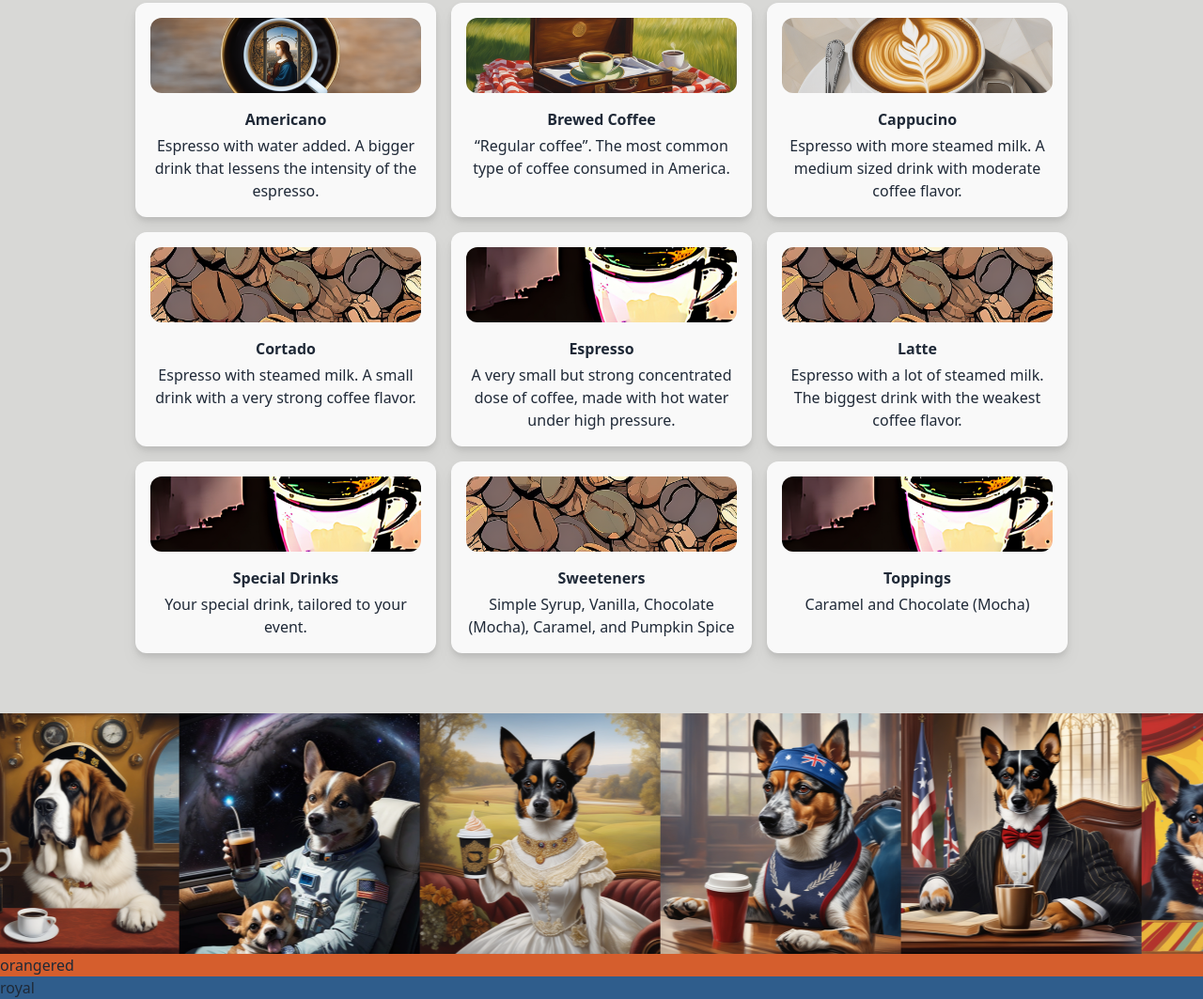
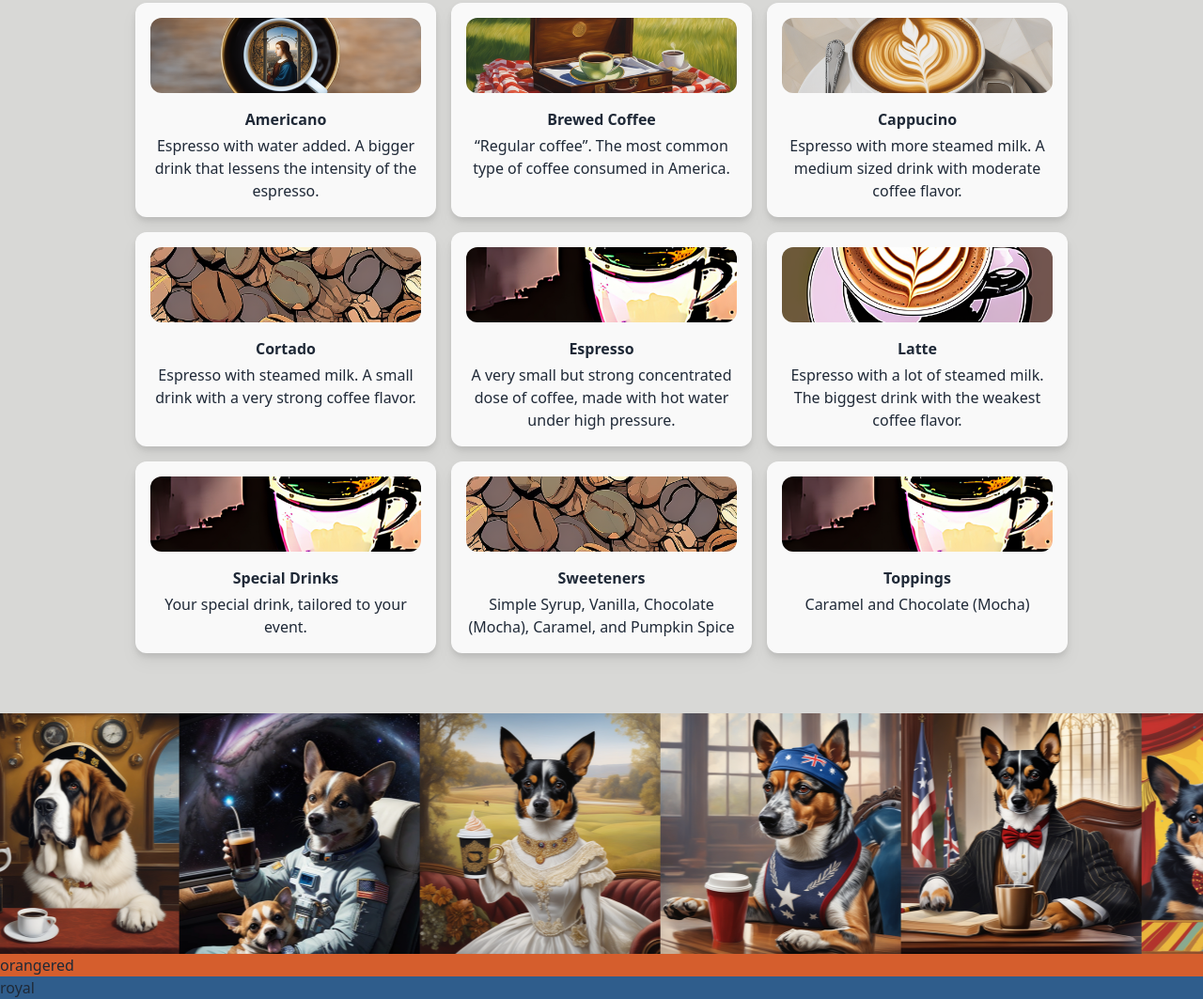
Before and after one commit to AndrewB-S/SYBCoffee, an Astro site: page / in a window 1280 px wide. Shown: the part 981-2044 px from the top of the page at 94% size. Built offline with nearby package versions, Linux system fonts and the light colour scheme; Astro itself is replaced by a stand-in of ours.

Commit message:
Update Drinks “latte”

```diff
--- a/src/content/drinks/latte.md
+++ b/src/content/drinks/latte.md
@@ -1,6 +1,5 @@
 ---
 title: Latte
-image: _astro/00111-16783458.png
+image: _astro/00238-1071363388.png
 ---
-
 Espresso with a lot of steamed milk. The biggest drink with the weakest coffee flavor.
```
